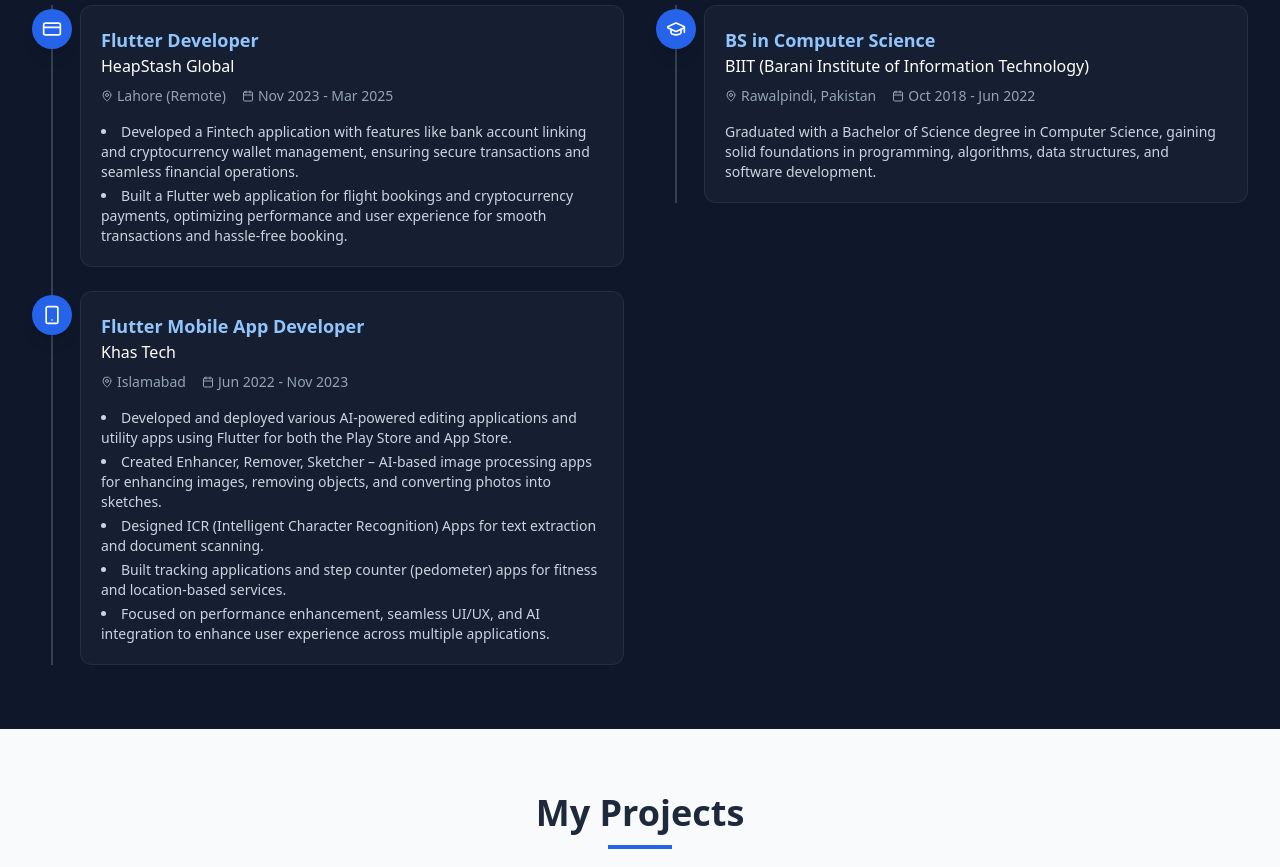
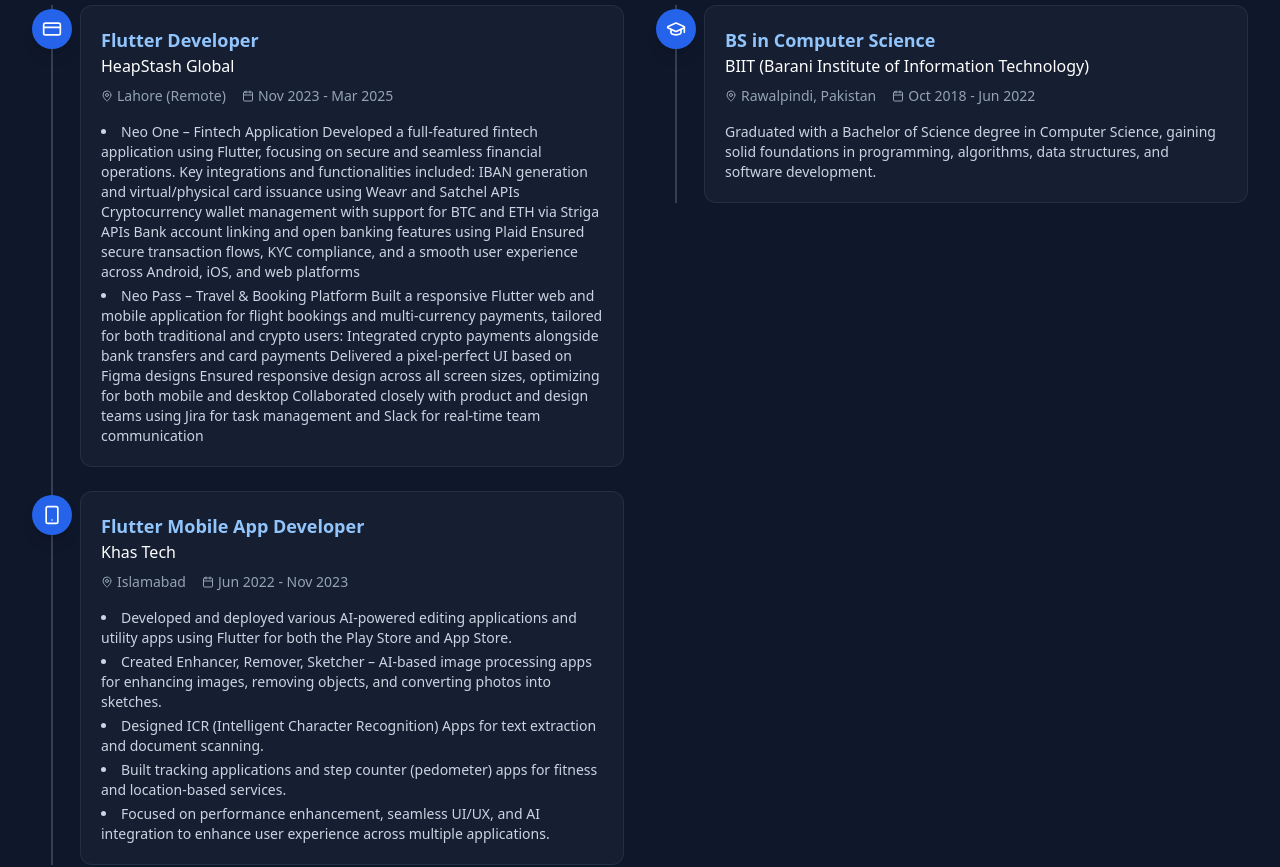
Before and after one commit to syedmubashiralii/syed-mubashir-ali, a React (Vite) app: page / in a window 1280 px wide. Shown: the part 2280-3147 px from the top of the page. Built offline with nearby package versions, Linux system fonts and the light colour scheme.

Commit message:
add desc

```diff
--- a/src/components/Experience.tsx
+++ b/src/components/Experience.tsx
@@ -9,8 +9,8 @@ const Experience = () => {
       location: "Lahore (Remote)",
       period: "Nov 2023 - Mar 2025",
       description: [
-        "Developed a Fintech application with features like bank account linking and cryptocurrency wallet management, ensuring secure transactions and seamless financial operations.",
-        "Built a Flutter web application for flight bookings and cryptocurrency payments, optimizing performance and user experience for smooth transactions and hassle-free booking."
+        "Neo One – Fintech Application\nDeveloped a full-featured fintech application using Flutter, focusing on secure and seamless financial operations. Key integrations and functionalities included:\nIBAN generation and virtual/physical card issuance using Weavr and Satchel APIs\nCryptocurrency wallet management with support for BTC and ETH via Striga APIs\nBank account linking and open banking features using Plaid\nEnsured secure transaction flows, KYC compliance, and a smooth user experience across Android, iOS, and web platforms",
+        "Neo Pass – Travel & Booking Platform\nBuilt a responsive Flutter web and mobile application for flight bookings and multi-currency payments, tailored for both traditional and crypto users:\nIntegrated crypto payments alongside bank transfers and card payments\nDelivered a pixel-perfect UI based on Figma designs\nEnsured responsive design across all screen sizes, optimizing for both mobile and desktop\nCollaborated closely with product and design teams using Jira for task management and Slack for real-time team communication"
       ]
     },
     {
```
